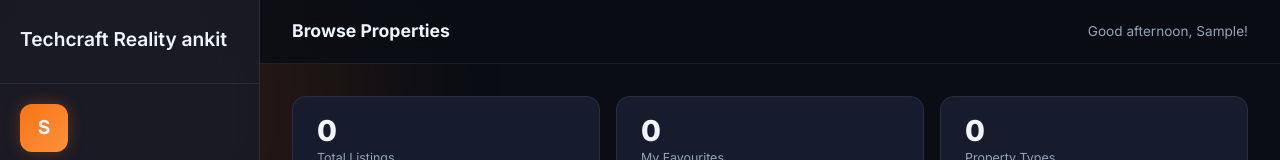
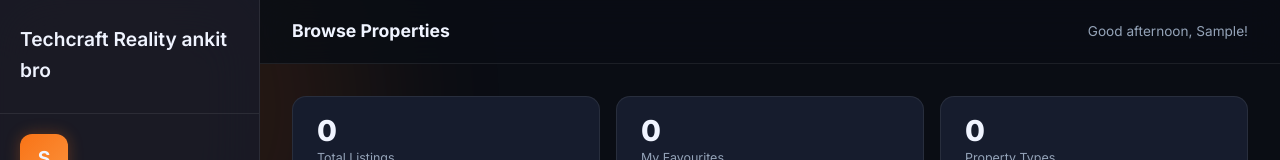
Before and after one commit to ankitbelbase17/Simple_Realstate_Buyerportal, a plain HTML site: page frontend/dashboard.html in a window 1280 px wide. Shown: the top 160 px of the page. Drawn offline with Linux system fonts and the light colour scheme; no server answers; sample sign-in values are in the browser's storage.

Commit message:
name_changed

```diff
--- a/frontend/dashboard.html
+++ b/frontend/dashboard.html
@@ -24,7 +24,7 @@
     <!-- ── Sidebar ── -->
     <aside class="sidebar" id="sidebar" aria-label="Main navigation">
       <div class="sidebar-brand">
-        <span class="brand-name">Techcraft Reality ankit</span>
+        <span class="brand-name">Techcraft Reality ankit bro</span>
       </div>
 
       <div class="sidebar-user">
```
Also changed, not shown: 1 other file.
